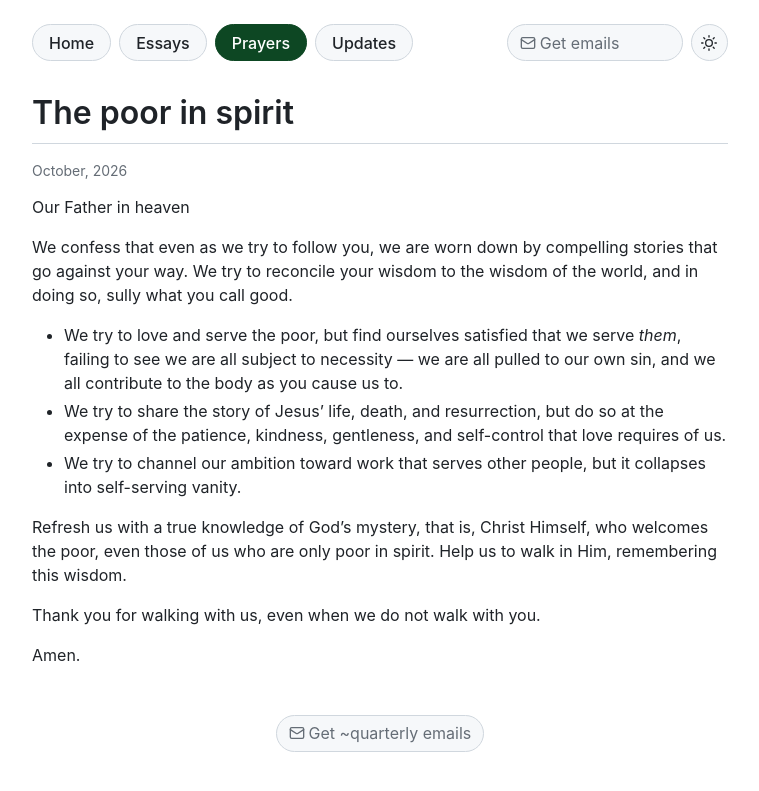
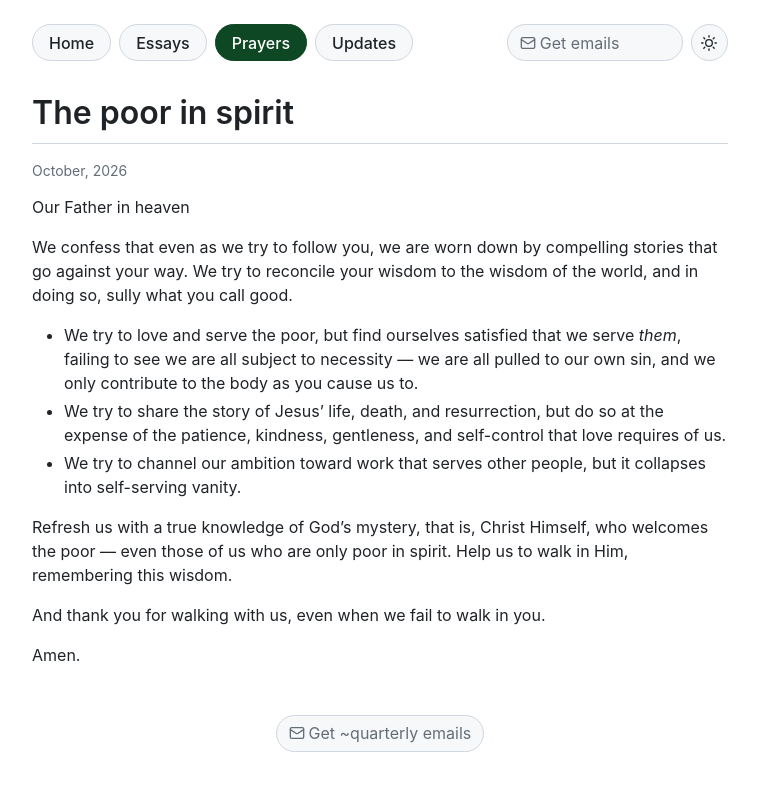
Before and after one commit to jack-t-skidmore/jack-t-skidmore.github.io, a Jekyll site: the page built from prayers/the-poor-in-spirit.md, in a window 1280 px wide. Shown: the top 791 px of the page, without its empty margins (260-1019 px from the left). Built offline with Jekyll 4.4.1, drawn with Linux system fonts in a browser that asks for light colours.

Commit message:
prayer tweaks

```diff
--- a/prayers/the-poor-in-spirit.md
+++ b/prayers/the-poor-in-spirit.md
@@ -8,12 +8,12 @@ description: "The compelling stories that sully what God calls good."
 Our Father in heaven
 
 We confess that even as we try to follow you, we are worn down by compelling stories that go against your way. We try to reconcile your wisdom to the wisdom of the world, and in doing so, sully what you call good.
-- We try to love and serve the poor, but find ourselves satisfied that we serve *them*, failing to see we are all subject to necessity — we are all pulled to our own sin, and we all contribute to the body as you cause us to.
+- We try to love and serve the poor, but find ourselves satisfied that we serve *them*, failing to see we are all subject to necessity — we are all pulled to our own sin, and we only contribute to the body as you cause us to.
 - We try to share the story of Jesus’ life, death, and resurrection, but do so at the expense of the patience, kindness, gentleness, and self-control that love requires of us.
 - We try to channel our ambition toward work that serves other people, but it collapses into self-serving vanity.
 
-Refresh us with a true knowledge of God’s mystery, that is, Christ Himself, who welcomes the poor, even those of us who are only poor in spirit. Help us to walk in Him, remembering this wisdom.
+Refresh us with a true knowledge of God’s mystery, that is, Christ Himself, who welcomes the poor — even those of us who are only poor in spirit. Help us to walk in Him, remembering this wisdom.
 
-Thank you for walking with us, even when we do not walk with you.
+And thank you for walking with us, even when we fail to walk in you.
 
 Amen.
```
